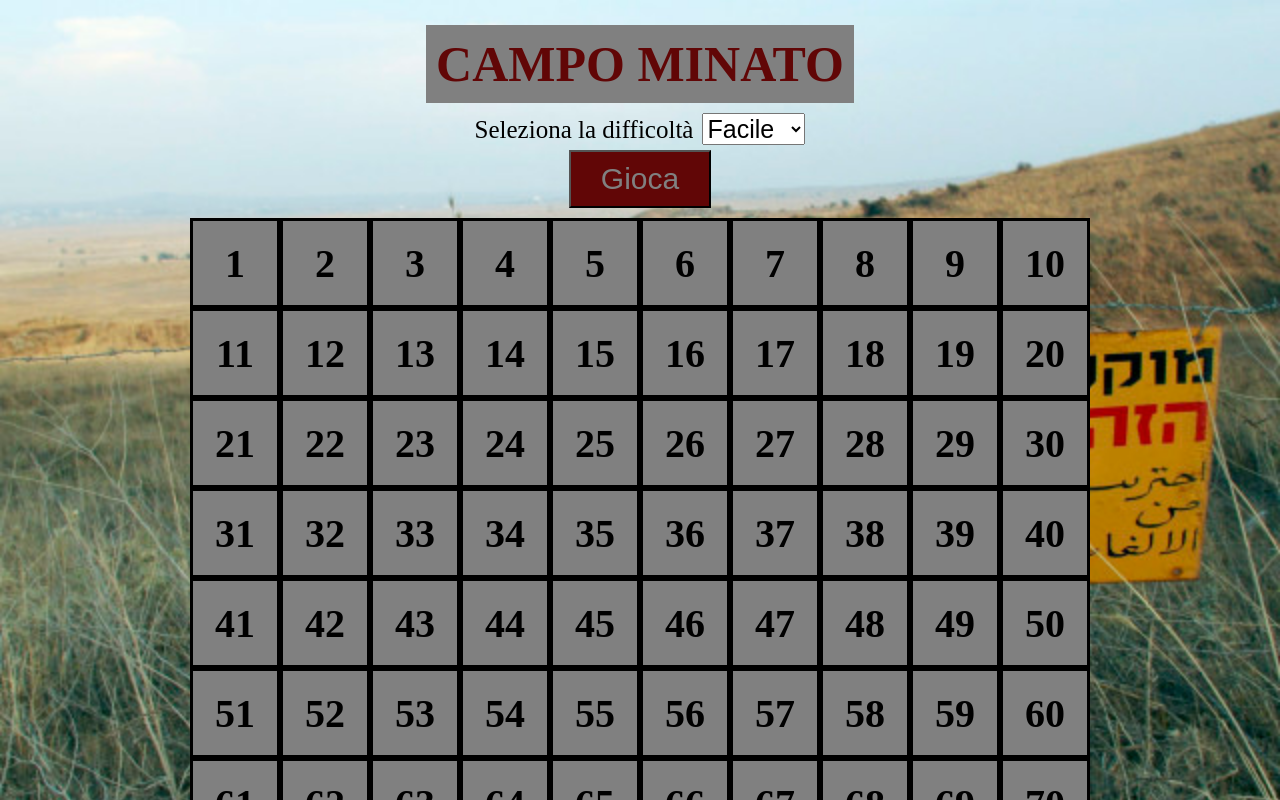
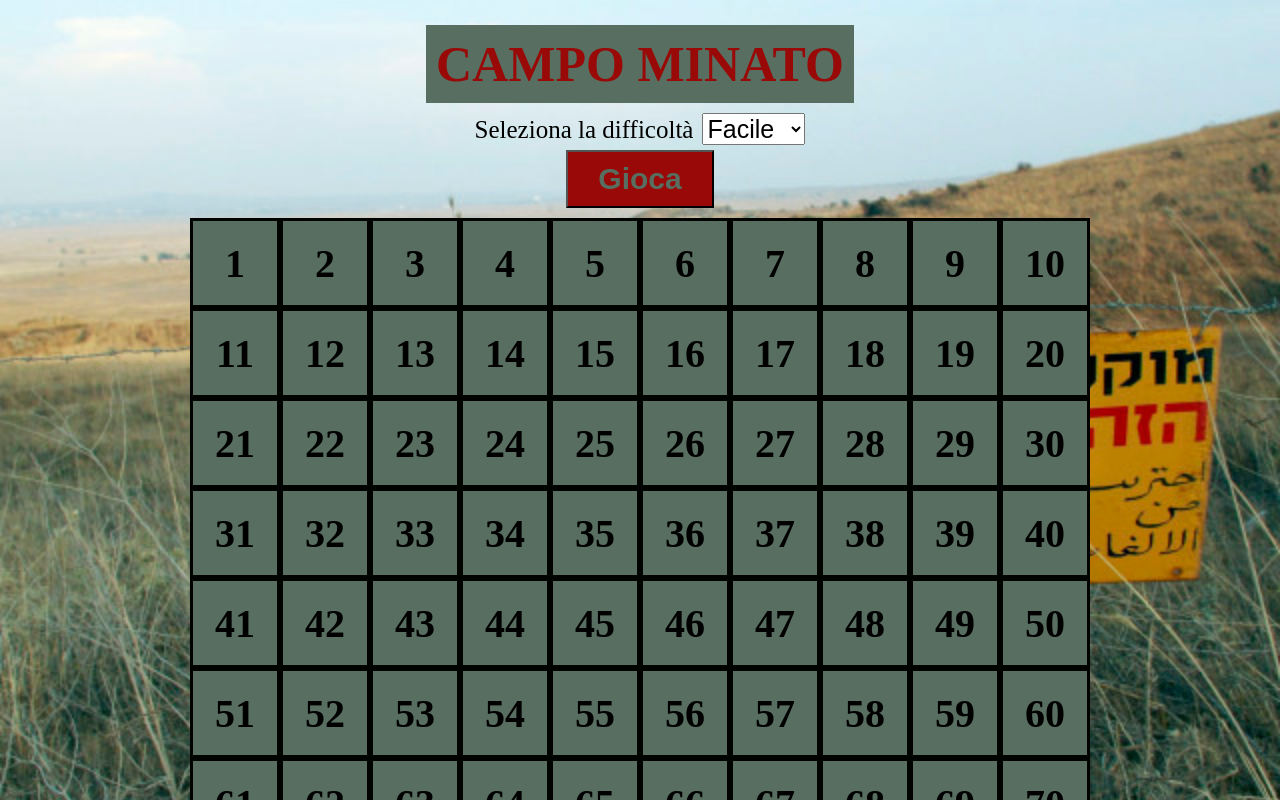
Before and after one commit to FedericaSidoti/js-campominato-grid, a plain HTML site: page index.html in a window 1280 px wide. Both pictures are taken after a click on the button "Gioca". Shown: the top 800 px of the page. Drawn offline with Linux system fonts and the light colour scheme.

Commit message:
FIX- color palette

```diff
--- a/css/style.css
+++ b/css/style.css
@@ -26,8 +26,8 @@ body {
 .title {
     font-size: 50px;
     font-weight: bold;
-    background-color: grey;
-    color: rgb(97, 6, 6);
+    background-color: #576E60;
+    color: #980907;
     text-transform: uppercase;
     padding: 10px;
 }
@@ -65,10 +65,11 @@ body {
 
 .btn {
     padding: 10px 30px;
-    background-color: rgb(97, 6, 6);
-    color: gray;
+    background-color: #980907;
+    color: #576E60;
     font-size: 30px;
     margin-bottom: 10px;
+    font-weight: bold;
 }
 
 .flex-grid {
@@ -80,7 +81,7 @@ body {
     display: flex;
     justify-content: center;
     align-items: center;
-    background-color: gray;
+    background-color: #576E60;
     padding: 10px;
     aspect-ratio: 1;
     font-size: 40px;
@@ -89,25 +90,25 @@ body {
 
 .easy-level {
     width: calc(100% / 10);
-    border: 3px solid black;
+    border: 3px solid #000300;
 }
 
 .medium-level {
     width: calc(100% / 9);
-    border: 3px solid green;
+    border: 3px solid #B07A00;
 }
 
 .hard-level {
     width: calc(100% / 7);
-    border: 3px solid red;
+    border: 3px solid #980907;
 }
 
 /*UTILITY CLASSES*/
 
 .bg-blue {
-    background-color: lightskyblue;
+    background-color: #BFD8DF;
 }
 
 .bg-red {
-    background-color: rgb(97, 6, 6);
+    background-color: #980907;
 }
```
